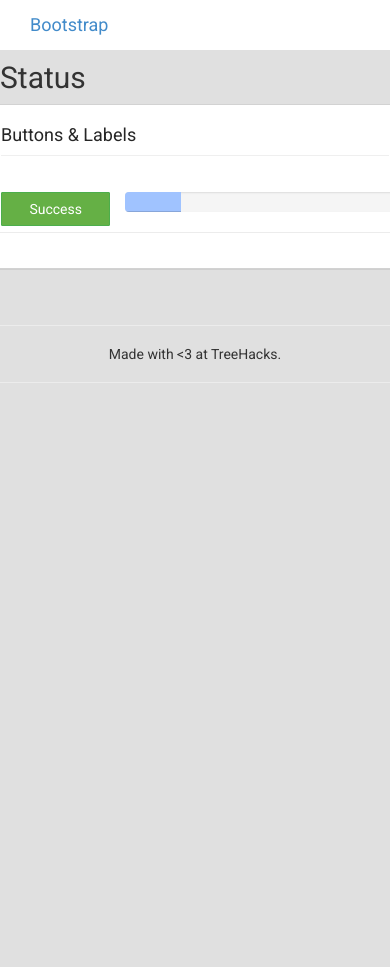
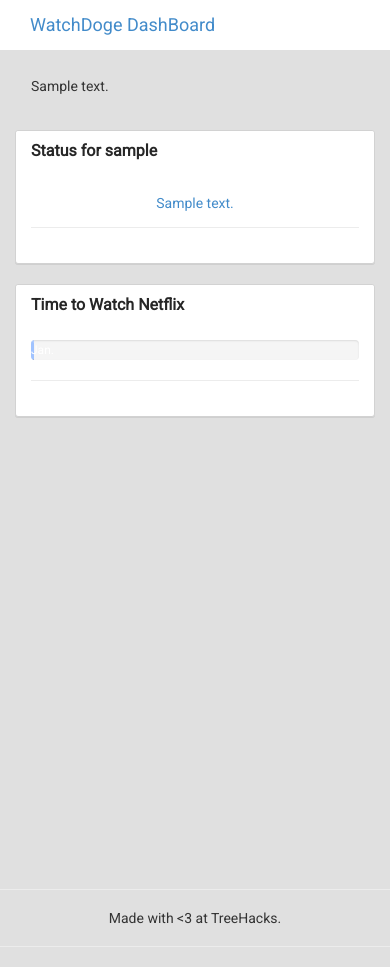
Before and after one commit to pmoulton/test, a Django app: template watchcode/templates/index.html in a window 390 px wide. Before the commit the page ends 844 px from the top of that part, so only its background shows below. Run offline with Django 3.2, Linux system fonts and the light colour scheme; the template is opened without the code that fills it: most values are stand-ins (such as "Sample title", 1, 10 or a date in 2020); the page is wider than the window, and the part outside it is not shown; some libraries are stand-ins or nearby versions.

Commit message:
working index.html

```diff
--- a/watchcode/templates/index.html
+++ b/watchcode/templates/index.html
@@ -4,7 +4,7 @@
   <head>
     <meta http-equiv="content-type" content="text/html; charset=UTF-8">
     <meta charset="utf-8">
-    <title>Bootstrap Google Plus Theme</title>
+    <title>Dashboard</title>
     <meta name="generator" content="Bootply" />
     <meta name="viewport" content="width=device-width, initial-scale=1, maximum-scale=1">
     <link href="{% static 'css/bootstrap.min.css' %}" rel="stylesheet">
@@ -15,7 +15,7 @@
   <div class="col-md-12">
         <div class="navbar-header">
 
-          <a href="#" class="navbar-brand">Bootstrap</a>
+          <a href="#" class="navbar-brand">WatchDoge DashBoard</a>
 
         </div>
         <div class="collapse navbar-collapse" id="navbar-collapse1">
@@ -24,39 +24,41 @@
               </div>
           </form>
           <ul class="nav navbar-nav navbar-right">
-             <li><a href="http://www.bootply.com" target="_ext">Bootply+</a></li>
-             <li>
-                <a href="#" class="dropdown-toggle" data-toggle="dropdown"><i class="glyphicon glyphicon-bell"></i></a>
-                <ul class="dropdown-menu">
-                  <li><a href="#"><span class="badge pull-right">40</span>Link</a></li>
-                  <li><a href="#"><span class="badge pull-right">2</span>Link</a></li>
-                  <li><a href="#"><span class="badge pull-right">0</span>Link</a></li>
-                  <li><a href="#"><span class="label label-info pull-right">1</span>Link</a></li>
-                  <li><a href="#"><span class="badge pull-right">13</span>Link</a></li>
-                </ul>
-             </li>
-             <li><a href="#" id="btnToggle"><i class="glyphicon glyphicon-th-large"></i></a></li>
-             <li><a href="#"><i class="glyphicon glyphicon-user"></i></a></li>
            </ul>
         </div>
      </div>
 </nav>
 
     <hr>
-    <div class="row"> <div class="col-md-12"><h2>Status</h2></div>
+    <hr>
+    <div class="col-md-12">
+    <div class="alert alert-{{labeltype}}" role="alert">{{alerttext}}</div>
+    </div>
+    <div class="col-md-6">
       <div class="panel panel-default">
-           <div class="panel-heading"><a href="#" class="pull-right"> </a> <h4>Buttons &amp; Labels</h4></div>
+        <div class="panel-heading"<h1>Status for {{username}}</h1></div>
         <div class="panel-body">
-              <div class="row">
-                <div class="col-xs-4"><a class="btn btn-success center-block" href="#">Success</a></div>
+          <div class="col-xs-12"><a class="btn btn-{{labeltype}} center-block" href="#">{{labeltext}}</a></div>
+          <hr>
+          <hr>
+        </div>
+        </div>
+    </div>
+    <div class="col-md-6">
+      <div class="panel panel-default">
+        <div class="panel-heading"<h1>Time to Watch Netflix</div>
+        <div class="panel-body">
               <div class="progress">
-                <div class="progress-bar progress-bar-info" style="width: 20%"></div>
+                <div class="progress-bar progress-bar-info progress-bar-striped" style="width: {{percent}}%">{{time}} seconds left</div>
               </div>
               <hr>
             </div>
          </div>
     </div>
     <br>
+    <div class="col-md-12">
+    <br><br><br><br><br><br><br><br><br><br><br><br><br><br><br><br><br><br><br><br><br><br><br><br><br><br>
+    </div>
 
     <div class="clearfix"></div>
 
--- a/watchcode/watchdog/urls.py
+++ b/watchcode/watchdog/urls.py
@@ -4,5 +4,5 @@ import views
 
 urlpatterns = patterns('',
     url(r'^api/v1/check_activity/', views.check_activity,name="check_activity"),
-    url(r'^index.html', views.index, name="home")
+    url(r'^$', views.index, name="home")
     )
--- a/watchcode/watchdog/util.py
+++ b/watchcode/watchdog/util.py
@@ -18,9 +18,11 @@ def greater_than(test, delta=300):
     current = datetime.datetime.utcnow()
     return  test + delta >= current
 
-
 def delta(test, delta=300):
     current = datetime.datetime.utcnow()
     t = test + datetime.timedelta(seconds=delta)
     t = t - current
     return t.total_seconds()
+
+# if __name__=="__main__":
+#     print delta(get_event_time("paulmoulton", 0))
```
Also changed, not shown: watchcode/watchdog/views.py (+19 -1 lines).
